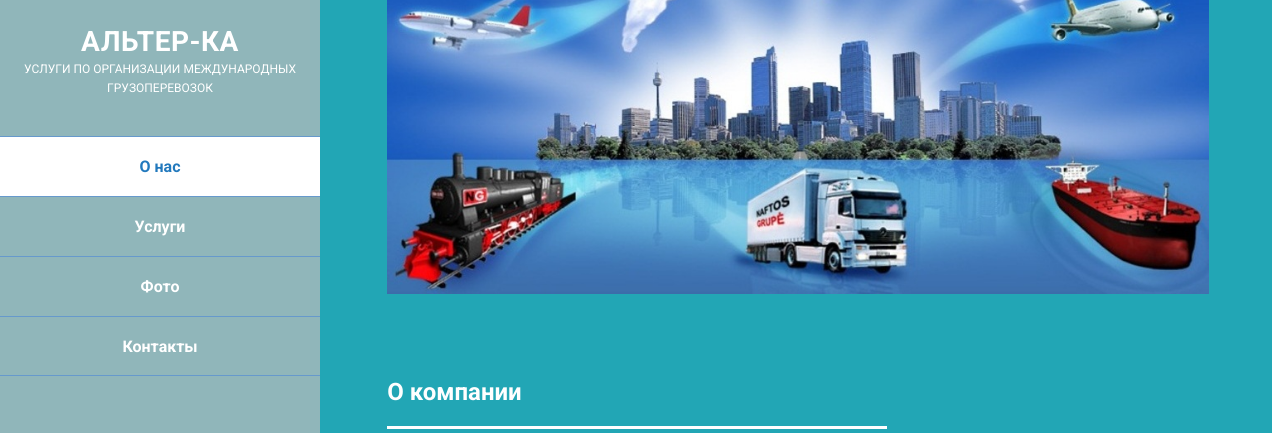
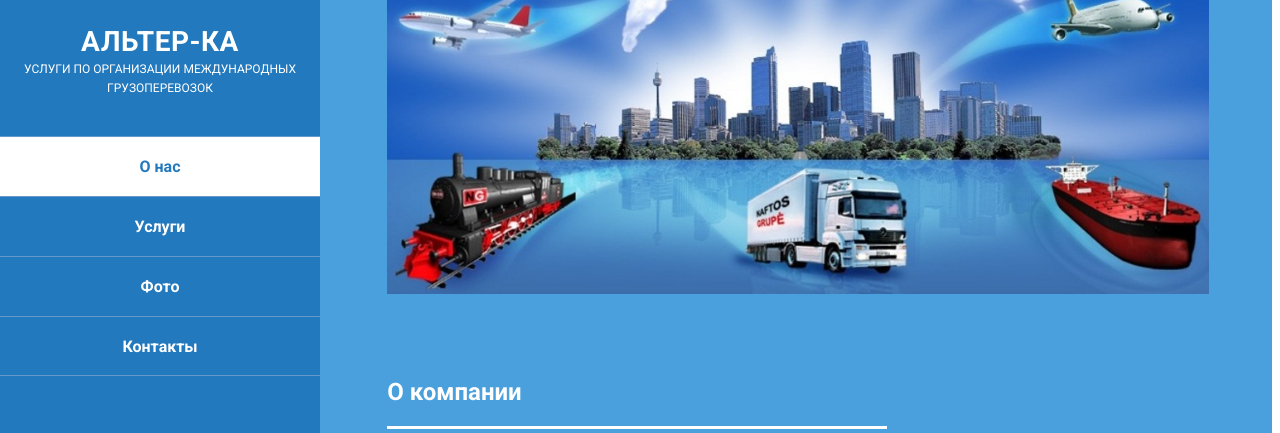
Before and after one commit to alter-ka/alter-ka.github.io, a plain HTML site: page index.html in a window 1280 px wide. Shown: the part 95-528 px from the top of the page. Drawn offline with Linux system fonts and the light colour scheme.

Commit message:
Add files via upload

```diff
--- a/assets/css/tooplate-style.css
+++ b/assets/css/tooplate-style.css
@@ -14,7 +14,7 @@ body {
 }
 
 #page-wraper {
-    background: #22a6b5 no-repeat center center fixed;
+    background: #4AA0DD no-repeat center center fixed;
     -webkit-background-size: cover;
     -moz-background-size: cover;
     -o-background-size: cover;
@@ -232,7 +232,7 @@ html {
     left: 8%;
   -webkit-transition: -webkit-transform 233ms cubic-bezier(0, 0, 0.21, 1);
   -webkit-overflow-scrolling: touch;
-  background-color: #90b6ba;
+  background-color: #2279BD;
   box-sizing: border-box;
   height: 100vh;
   max-height: 100vh !important;
```
